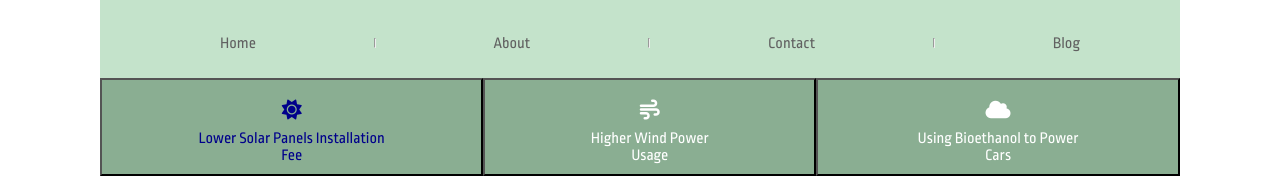
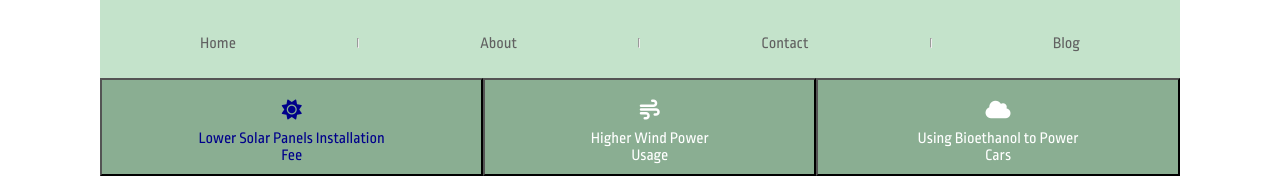
Before and after one commit to lu000159/green-energy, a plain HTML site: page index.html in a window 1280 px wide. Shown: the part 278-456 px from the top of the page. Drawn offline with Linux system fonts and the light colour scheme; a web font is replaced by a local one.

Commit message:
Update styles.css

```diff
--- a/styles/styles.css
+++ b/styles/styles.css
@@ -110,7 +110,7 @@ h2{
         justify-content:space-around;*/
         padding-top:2%;
         padding-bottom:2%;
-        padding-left: 120px;
+        padding-left: 100px;
         padding-right: 100px;
         font-size:1rem;
     }
```
